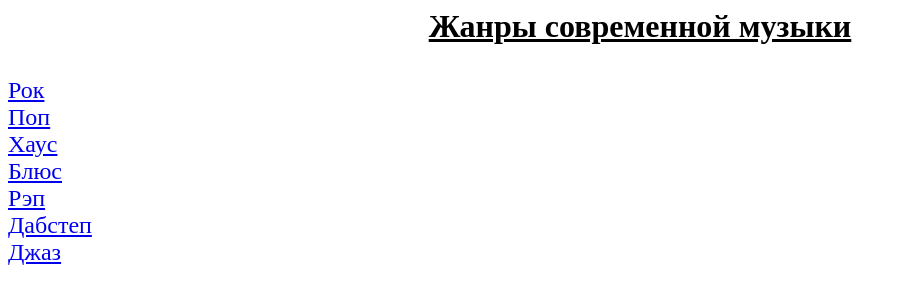
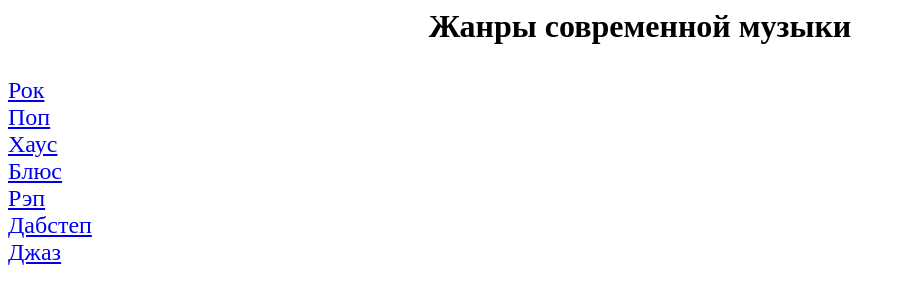
Before and after one commit to Onic18/First-site, a plain HTML site: page index.html in a window 1280 px wide. Shown: the whole page, without its empty margins (0-907 px from the left). Drawn offline with Linux system fonts and the light colour scheme.

Commit message:
Add files via upload

```diff
--- a/index.html
+++ b/index.html
@@ -4,7 +4,7 @@
 </head>
 
 <body>
-<h1> <p align="center"> <ins> Жанры современной музыки </ins> </p> </h1>
+<h1> <p align="center"> Жанры современной музыки </p> </h1>
 
 
 <p align="left"><font size="5">
```
